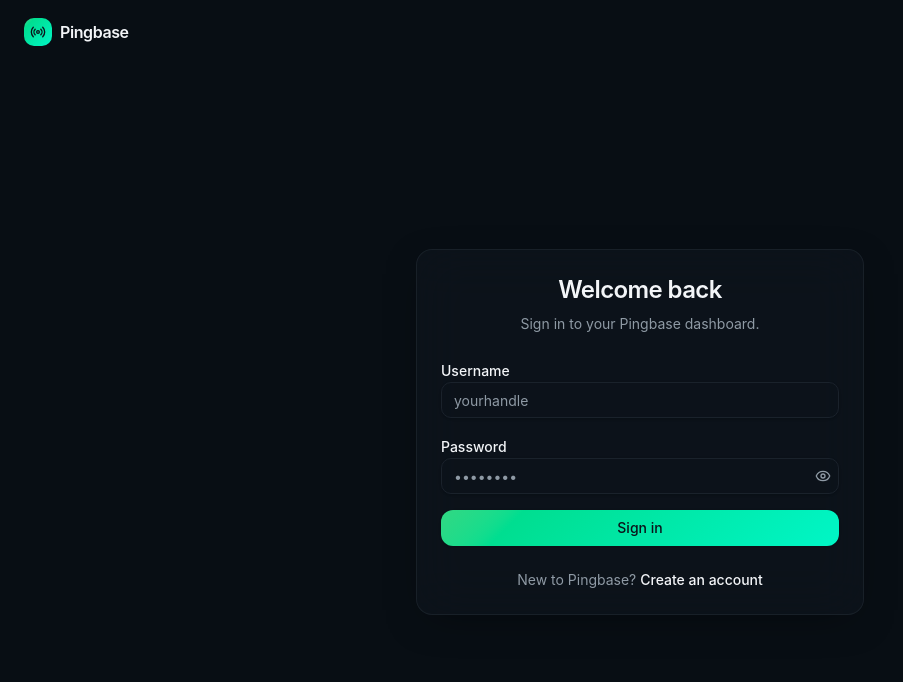
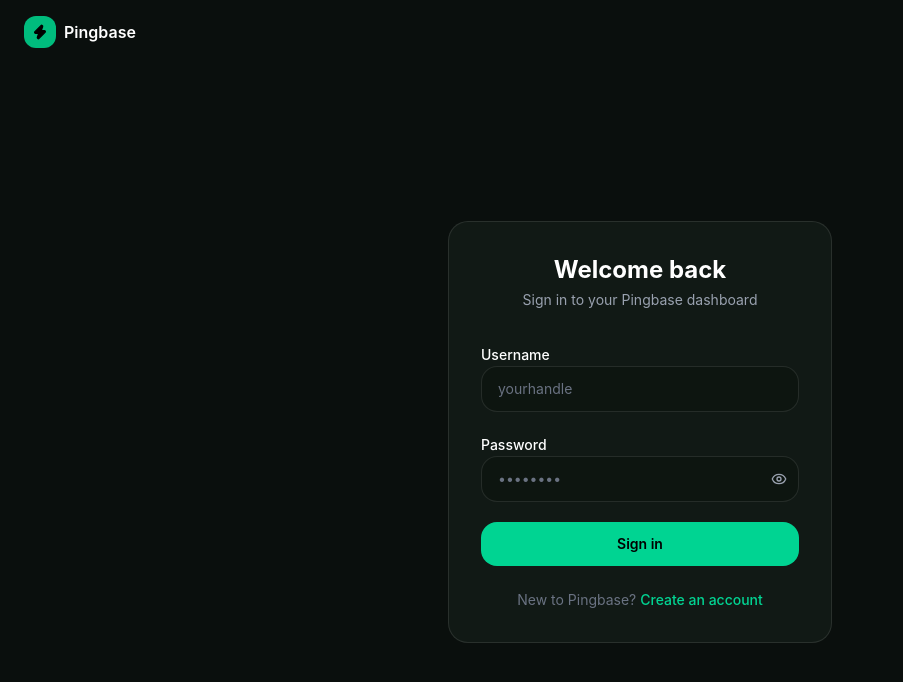
Before and after one commit to purvjoshi04/pingbase, a Next.js app in the folder apps/web/: page /signin in a window 1280 px wide. Shown: the top 682 px of the page, without its empty margins (0-903 px from the left). Built offline with nearby package versions, Linux system fonts and the light colour scheme.

Commit message:
refactor: updated signin and signup form

```diff
--- a/apps/web/app/(auth)/signin/page.tsx
+++ b/apps/web/app/(auth)/signin/page.tsx
@@ -3,11 +3,7 @@
 
 export const metadata: Metadata = {
     title: "Sign in — Pingbase",
-    description: "Sign in to your Pingbase account to manage uptime monitors, status pages, and incident alerts.",
-    openGraph: {
-        title: "Sign in — Pingbase",
-        description: "Access your Pingbase monitoring dashboard.",
-    },
+    description: "Sign in to your Pingbase account.",
 };
 
 export default function SignInPage() {
--- a/apps/web/app/(auth)/signup/page.tsx
+++ b/apps/web/app/(auth)/signup/page.tsx
@@ -3,11 +3,7 @@
 
 export const metadata: Metadata = {
     title: "Create your account — Pingbase",
-    description: "Start monitoring uptime, latency, and incidents in minutes. Create your free Pingbase account.",
-    openGraph: {
-        title: "Create your account — Pingbase",
-        description: "Start monitoring uptime, latency, and incidents in minutes.",
-    },
+    description: "Start monitoring uptime in minutes.",
 };
 
 export default function SignUpPage() {
--- a/apps/web/components/auth/AuthForm.tsx
+++ b/apps/web/components/auth/AuthForm.tsx
@@ -1,33 +1,25 @@
 "use client";
 
 import { useState, type FormEvent } from "react";
-import Link from "next/link";                          // ← next/link
-import { Radio, Eye, EyeOff, Loader2 } from "lucide-react";
+import Link from "next/link";
+import { Eye, EyeOff, Loader2, Zap } from "lucide-react";
 import { toast } from "sonner";
-import { Button } from "@/components/ui/button";
-import { Input } from "@/components/ui/input";
-import { Label } from "@/components/ui/label";
-import {
-    Card, CardContent, CardDescription,
-    CardFooter, CardHeader, CardTitle,
-} from "@/components/ui/card";
 
 type Mode = "signin" | "signup";
+
 interface AuthFormProps {
     mode: Mode;
 }
+
 export function AuthForm({ mode }: AuthFormProps) {
     const [username, setUsername] = useState("");
     const [password, setPassword] = useState("");
     const [confirm, setConfirm] = useState("");
     const [showPassword, setShowPassword] = useState(false);
     const [loading, setLoading] = useState(false);
+
     const isSignup = mode === "signup";
-    const title = isSignup ? "Create your account" : "Welcome back";
-    const subtitle = isSignup
-        ? "Start monitoring your endpoints in under a minute."
-        : "Sign in to your Pingbase dashboard.";
-    const cta = isSignup ? "Create account" : "Sign in";
+
     const onSubmit = async (e: FormEvent) => {
         e.preventDefault();
         if (username.trim().length < 3) {
@@ -47,28 +39,35 @@
         setLoading(false);
         toast.success(isSignup ? "Account created — welcome to Pingbase!" : "Signed in successfully.");
     };
+
     return (
-        <div className="min-h-screen flex flex-col bg-background">
-            <div className="absolute inset-0 -z-10 bg-(image:--gradient-hero) opacity-60" />
+        <div className="min-h-screen bg-[#0a0f0d] flex flex-col">
             <header className="px-6 h-16 flex items-center">
-                <Link href="/" className="flex items-center gap-2 font-semibold tracking-tight">
-                    <span className="relative flex h-7 w-7 items-center justify-center rounded-md bg-(image:--gradient-primary) text-primary-foreground">
-                        <Radio className="h-4 w-4" />
+                <Link href="/" className="flex items-center gap-2">
+                    <span className="flex h-8 w-8 items-center justify-center rounded-lg bg-emerald-500">
+                        <Zap className="h-4 w-4 text-black" fill="black" />
                     </span>
-                    <span className="text-foreground">Pingbase</span>
+                    <span className="text-white font-semibold text-base">Pingbase</span>
                 </Link>
             </header>
-            <main className="flex-1 flex items-center justify-center px-6 py-12">
-                <Card className="w-full max-w-md border-border/60 bg-card/60 backdrop-blur-xl shadow-(--shadow-card)">
-                    <CardHeader className="space-y-2 text-center">
-                        <CardTitle className="text-2xl">{title}</CardTitle>
-                        <CardDescription>{subtitle}</CardDescription>
-                    </CardHeader>
-                    <CardContent>
-                        <form onSubmit={onSubmit} className="space-y-4">
+            <main className="flex-1 flex items-center justify-center px-4">
+                <div className="w-full max-w-sm bg-[#111915] border border-white/10 rounded-2xl p-8">
+                    <div className="text-center mb-8">
+                        <h1 className="text-white text-2xl font-bold mb-1">
+                            {isSignup ? "Create your account" : "Welcome back"}
+                        </h1>
+                        <p className="text-gray-400 text-sm">
+                            {isSignup
+                                ? "Start monitoring your endpoints in under a minute."
+                                : "Sign in to your Pingbase dashboard"}
+                        </p>
+                    </div>
+                    <form onSubmit={onSubmit} className="space-y-5">
                         <div className="space-y-2">
-                                <Label htmlFor="username">Username</Label>
-                                <Input
+                            <label className="text-white text-sm font-medium" htmlFor="username">
+                                Username
+                            </label>
+                            <input
                                 id="username"
                                 type="text"
                                 autoComplete="username"
@@ -76,12 +75,15 @@
                                 value={username}
                                 onChange={(e) => setUsername(e.target.value)}
                                 required
+                                className="w-full bg-[#0d1510] border border-white/10 rounded-xl px-4 py-3 text-white placeholder-gray-500 text-sm focus:outline-none focus:border-emerald-500/50 focus:ring-1 focus:ring-emerald-500/30 transition"
                             />
                         </div>
                         <div className="space-y-2">
-                                <Label htmlFor="password">Password</Label>
+                            <label className="text-white text-sm font-medium" htmlFor="password">
+                                Password
+                            </label>
                             <div className="relative">
-                                    <Input
+                                <input
                                     id="password"
                                     type={showPassword ? "text" : "password"}
                                     autoComplete={isSignup ? "new-password" : "current-password"}
@@ -89,12 +91,12 @@
                                     value={password}
                                     onChange={(e) => setPassword(e.target.value)}
                                     required
-                                        className="pr-10"
+                                    className="w-full bg-[#0d1510] border border-white/10 rounded-xl px-4 py-3 pr-11 text-white placeholder-gray-500 text-sm focus:outline-none focus:border-emerald-500/50 focus:ring-1 focus:ring-emerald-500/30 transition"
                                 />
                                 <button
                                     type="button"
                                     onClick={() => setShowPassword((s) => !s)}
-                                        className="absolute right-2 top-1/2 -translate-y-1/2 text-muted-foreground hover:text-foreground transition"
+                                    className="absolute right-3 top-1/2 -translate-y-1/2 text-gray-400 hover:text-white transition"
                                     aria-label={showPassword ? "Hide password" : "Show password"}
                                 >
                                     {showPassword ? <EyeOff className="h-4 w-4" /> : <Eye className="h-4 w-4" />}
@@ -103,8 +105,10 @@
                         </div>
                         {isSignup && (
                             <div className="space-y-2">
-                                    <Label htmlFor="confirm">Confirm password</Label>
-                                    <Input
+                                <label className="text-white text-sm font-medium" htmlFor="confirm">
+                                    Confirm password
+                                </label>
+                                <input
                                     id="confirm"
                                     type={showPassword ? "text" : "password"}
                                     autoComplete="new-password"
@@ -112,36 +116,42 @@
                                     value={confirm}
                                     onChange={(e) => setConfirm(e.target.value)}
                                     required
+                                    className="w-full bg-[#0d1510] border border-white/10 rounded-xl px-4 py-3 text-white placeholder-gray-500 text-sm focus:outline-none focus:border-emerald-500/50 focus:ring-1 focus:ring-emerald-500/30 transition"
                                 />
                             </div>
                         )}
-                            <Button
+                        <button
                             type="submit"
                             disabled={loading}
-                                className="w-full rounded-lg bg-(image:--gradient-primary) text-primary-foreground hover:opacity-90 transition"
+                            className="w-full bg-emerald-400 hover:bg-emerald-300 disabled:opacity-60 text-black font-semibold rounded-xl py-3 text-sm transition flex items-center justify-center mt-2"
                         >
-                                {loading ? <Loader2 className="h-4 w-4 animate-spin" /> : cta}
-                            </Button>
+                            {loading ? (
+                                <Loader2 className="h-4 w-4 animate-spin" />
+                            ) : isSignup ? (
+                                "Create account"
+                            ) : (
+                                "Sign in"
+                            )}
+                        </button>
                     </form>
-                    </CardContent>
-                    <CardFooter className="justify-center text-sm text-muted-foreground">
+                    <p className="text-center text-sm text-gray-500 mt-6">
                         {isSignup ? (
-                            <span>
+                            <>
                                 Already have an account?{" "}
-                                <Link href="/signin" className="text-foreground hover:text-primary transition font-medium">
+                                <Link href="/signin" className="text-emerald-400 hover:text-emerald-300 font-medium transition">
                                     Sign in
                                 </Link>
-                            </span>
+                            </>
                         ) : (
-                            <span>
+                            <>
                                 New to Pingbase?{" "}
-                                <Link href="/signup" className="text-foreground hover:text-primary transition font-medium">
+                                <Link href="/signup" className="text-emerald-400 hover:text-emerald-300 font-medium transition">
                                     Create an account
                                 </Link>
-                            </span>
+                            </>
                         )}
-                    </CardFooter>
-                </Card>
+                    </p>
+                </div>
             </main>
         </div>
     );
```
Lines whose indentation alone changed are shown as unchanged.
